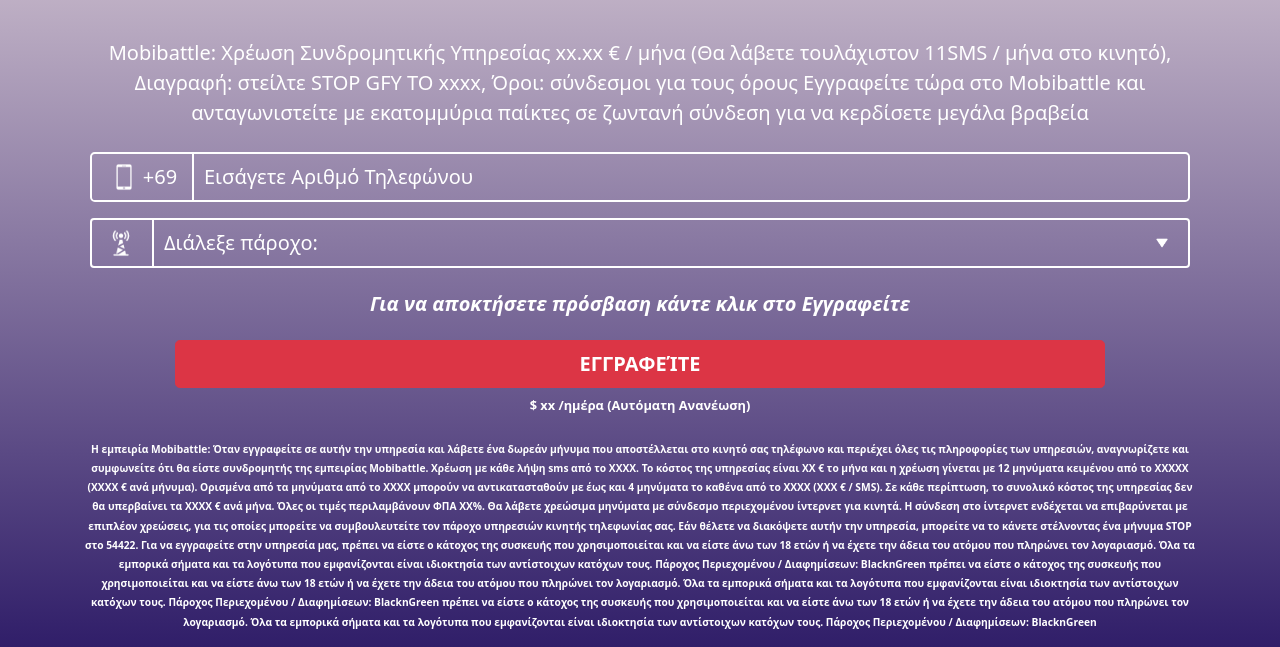
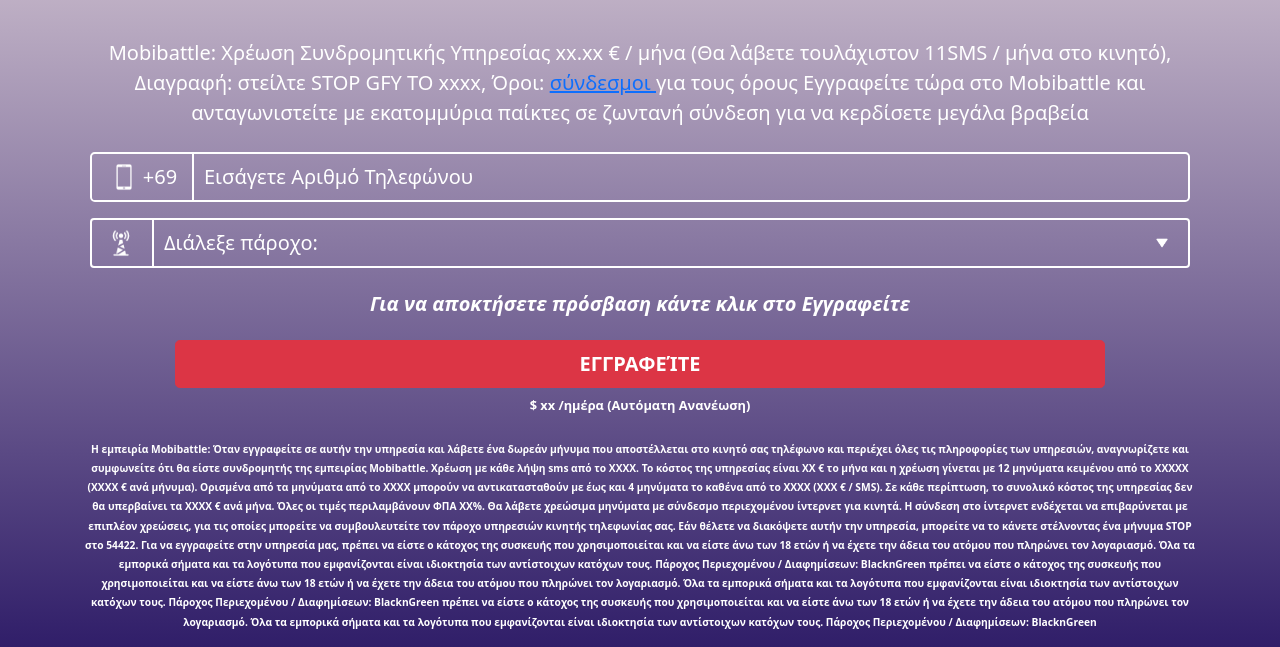
Before and after one commit to bngdemo/mobibattlesubs, a plain HTML site: page wifi/index.html in a window 1280 px wide. Shown: the part 162-809 px from the top of the page. Drawn offline with Linux system fonts and the light colour scheme.

Commit message:
Add files via upload

```diff
--- a/wifi/index.html
+++ b/wifi/index.html
@@ -21,7 +21,7 @@
 
         <form class="mx-2 my-4">
             <p class="mb-4 fs-5">
-                Mobibattle: Χρέωση Συνδρομητικής Υπηρεσίας xx.xx € / μήνα (Θα λάβετε τουλάχιστον 11SMS / μήνα στο κινητό), Διαγραφή: στείλτε STOP GFY TO xxxx, Όροι: σύνδεσμοι για τους όρους Εγγραφείτε τώρα στο Mobibattle και ανταγωνιστείτε με εκατομμύρια παίκτες σε ζωντανή σύνδεση για να κερδίσετε μεγάλα βραβεία
+                Mobibattle: Χρέωση Συνδρομητικής Υπηρεσίας xx.xx € / μήνα (Θα λάβετε τουλάχιστον 11SMS / μήνα στο κινητό), Διαγραφή: στείλτε STOP GFY TO xxxx, Όροι: <a href="https://mobibattleterms.vercel.app/">σύνδεσμοι </a>για τους όρους Εγγραφείτε τώρα στο Mobibattle και ανταγωνιστείτε με εκατομμύρια παίκτες σε ζωντανή σύνδεση για να κερδίσετε μεγάλα βραβεία
             </p>
             <div class="mb-3 position-relative">
                 <div class="mobile-placeholder">
```
